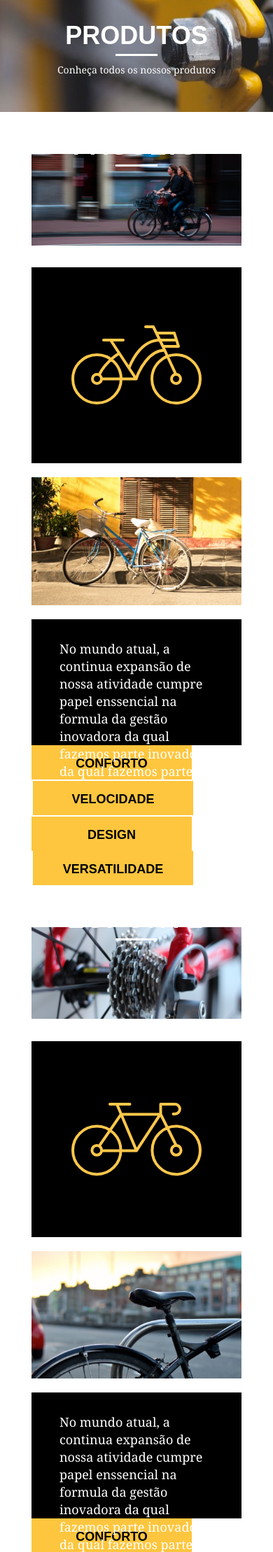
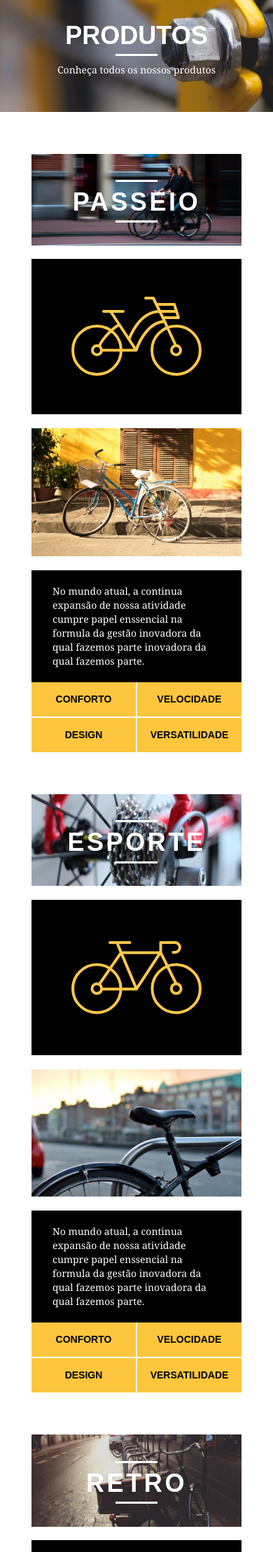
Before and after one commit to wevertonmonteiroc/bikcraft, a PHP site: page /produtos.html in a window 390 px wide. Shown: the part 232-2450 px from the top of the page at 70% size. Run offline with PHP 8.4, Linux system fonts and the light colour scheme.

Commit message:
Adequação da responsividade da pagina PRODUTOS

```diff
--- a/css/responsivo.css
+++ b/css/responsivo.css
@@ -24,9 +24,32 @@
 		height: 26px;
 	}
 
-}
+	/* Produtos*/
 
-/*Estilo para tablets*/
+	.produto_item h2 {
+		top: -150px;
+		margin-bottom: -56px;
+	}
+
+	.produto_icone {
+		padding: 41px 0;
+	}
+
+	.produto_info p {
+		font-size: 14px;
+		line-height: 20px;
+		height: 122px;
+		padding: 20px 30px;
+	}
+
+	.produto_info ul li {
+		width: 181px;
+		height: 49px;
+	}
+
+}/* Final do Estilo para tablet */
+
+/*Estilo para smartphones*/
 @media only screen and (max-width: 787px) {
 
 	/*Header*/
@@ -103,4 +126,38 @@
 		font-size: 14px;
 		line-height: 25px;
 	}
-}
+
+		/* Produtos*/
+
+		.produto_item h2 {
+			top: -100px;
+			margin-bottom: -68px;
+		}
+
+		.produto_icone {
+			padding: 41px 0;
+		}
+
+		.produto_info p {
+			font-size: 14px;
+			line-height: 20px;
+			height: auto;
+			padding: 20px 30px;
+		}
+
+		.produto_info ul li {
+			width: 149px;
+			height: 49px;
+			font-size: 14px;
+			line-height: 20px;
+			padding-top: 14px;
+		}
+
+		.form {
+			padding-right: 0px;
+		}
+
+		.orcamento_dados ul {
+			padding-right: 0px;
+		}
+} /* Final do estilo para smartphone */
```
